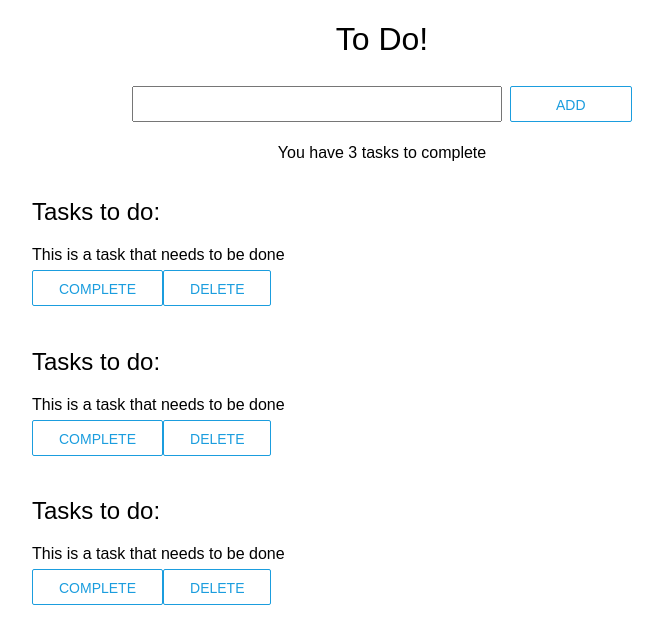
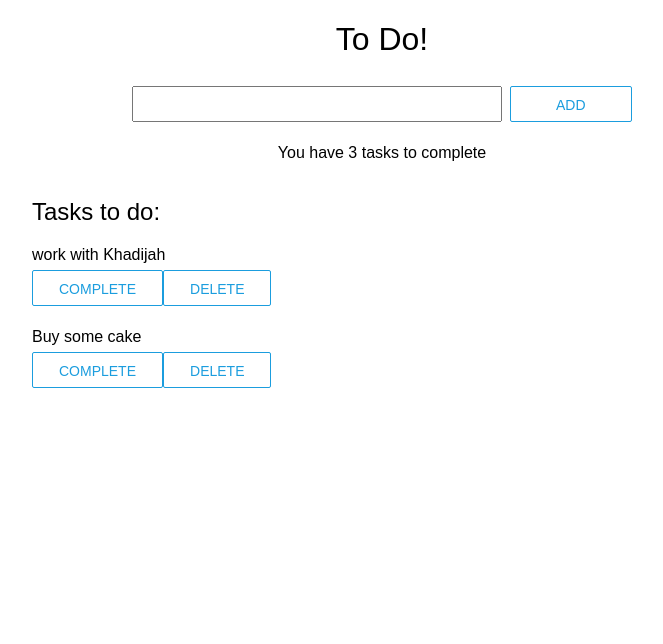
Before and after one commit to Taslima26/yrtt-feb-todo-frontend, a React (Create React App) app: page / in a window 1280 px wide. Shown: the top 644 px of the page, without its empty margins (258-921 px from the left). Built offline with nearby package versions, Linux system fonts and the light colour scheme.

Commit message:
managed to dispaly tasks using map

```diff
--- a/src/App.js
+++ b/src/App.js
@@ -4,8 +4,42 @@ import AddTaskItem from "./components/AddTaskItem/AddTaskItem";
 import TaskItem from "./components/TaskItem/TaskItem";
 
 function App() {
-  const [tasks, setTasks] = useState();
-
+  const [tasks, setTasks] = useState([
+    {
+      text: "Do Sainsbury shop",
+      completed: false,
+      date: "2021-02-22",
+      id: "001",
+    },
+    {
+      text: "Make something nice to eat",
+      completed: false,
+      date: "2021-02-22",
+      id: "002",
+    },
+    {
+      text: "Dry the washing",
+      completed: false,
+      date: "2021-02-19",
+      id: "003",
+    },
+    {
+      text: "work with Khadijah",
+      completed: true,
+      date: "2021-02-19",
+      id: "003",
+    },
+    {
+      text: "Buy some cake",
+      completed: true,
+      date: "2021-02-19",
+      id: "004",
+    },
+  ]);
+  const incompleteTask = tasks.filter((task) => !task.completed);
+  const completeTask = tasks.filter((task) => task.completed);
+  console.log(completeTask);
+  console.log(incompleteTask);
   /*[
     {text:"Do Sainsbury shop",completed:false,date:"2021-02-22"},
     {text:"Make something nice to eat,campleted:false,date:"2021-02-22"},
@@ -21,9 +55,7 @@ function App() {
           <AddTaskItem />
           <p className="outstanding-tasks">You have 3 tasks to complete</p>
         </header>
-        <TaskItem />
-        <TaskItem />
-        <TaskItem />
+        <TaskItem completeTask={completeTask} incompleteTask={incompleteTask} />
       </div>
     </div>
   );
--- a/src/components/TaskItem/TaskItem.js
+++ b/src/components/TaskItem/TaskItem.js
@@ -1,18 +1,21 @@
 import React from "react";
 import "./TaskItem.css";
 
-const TaskItem = () => {
+const TaskItem = ({ completeTask, incompleteTask }) => {
+  console.log(completeTask);
   return (
     <div>
       <main className="all-tasks">
         <section className="incomplete-tasks">
           <h2 className="heading">Tasks to do:</h2>
           <ul className="task-list">
-            <li className="task">
-              <p className="task__text">This is a task that needs to be done</p>
-              <button className="button">Complete</button>
-              <button className="button">Delete</button>
-            </li>
+            {completeTask.map((task) => (
+              <li className="task">
+                <p className="task__text">{task.text}</p>
+                <button className="button">Complete</button>
+                <button className="button">Delete</button>
+              </li>
+            ))}
           </ul>
         </section>
         <section className="complete-tasks"></section>
```
